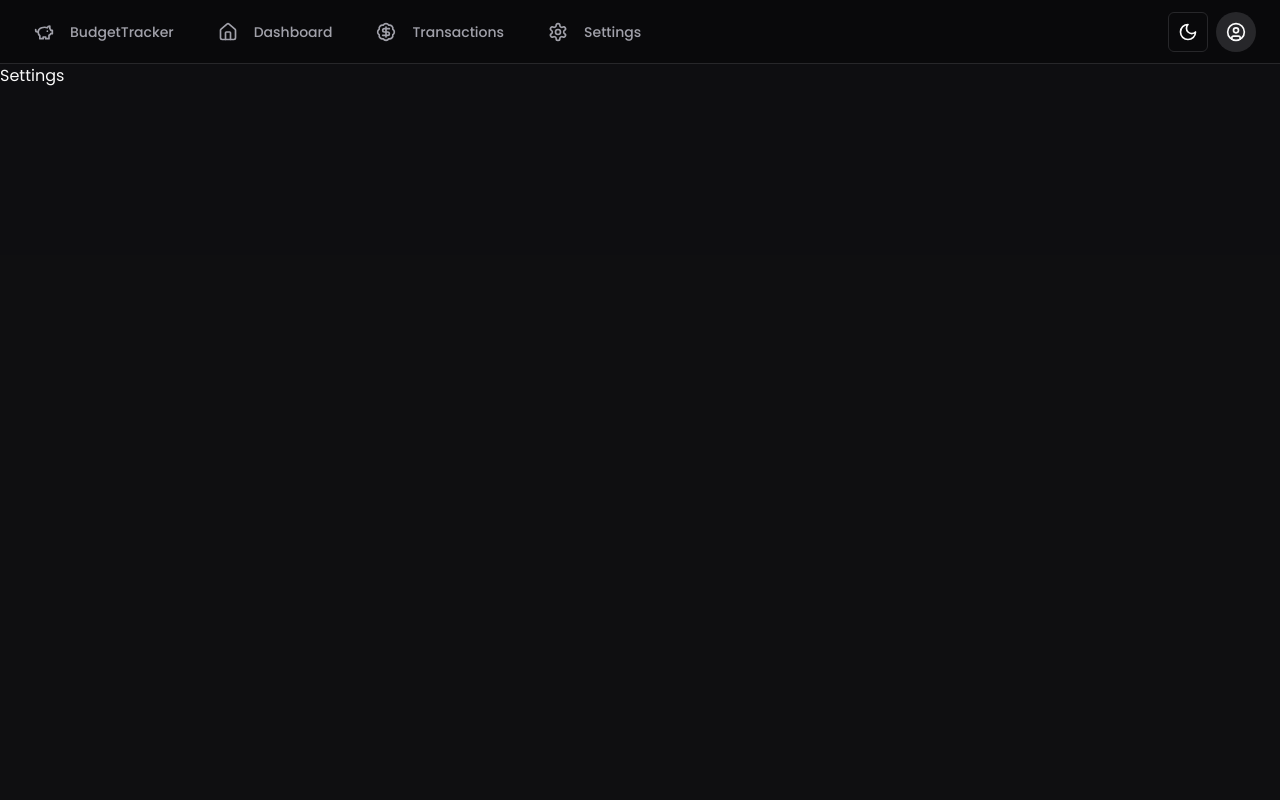
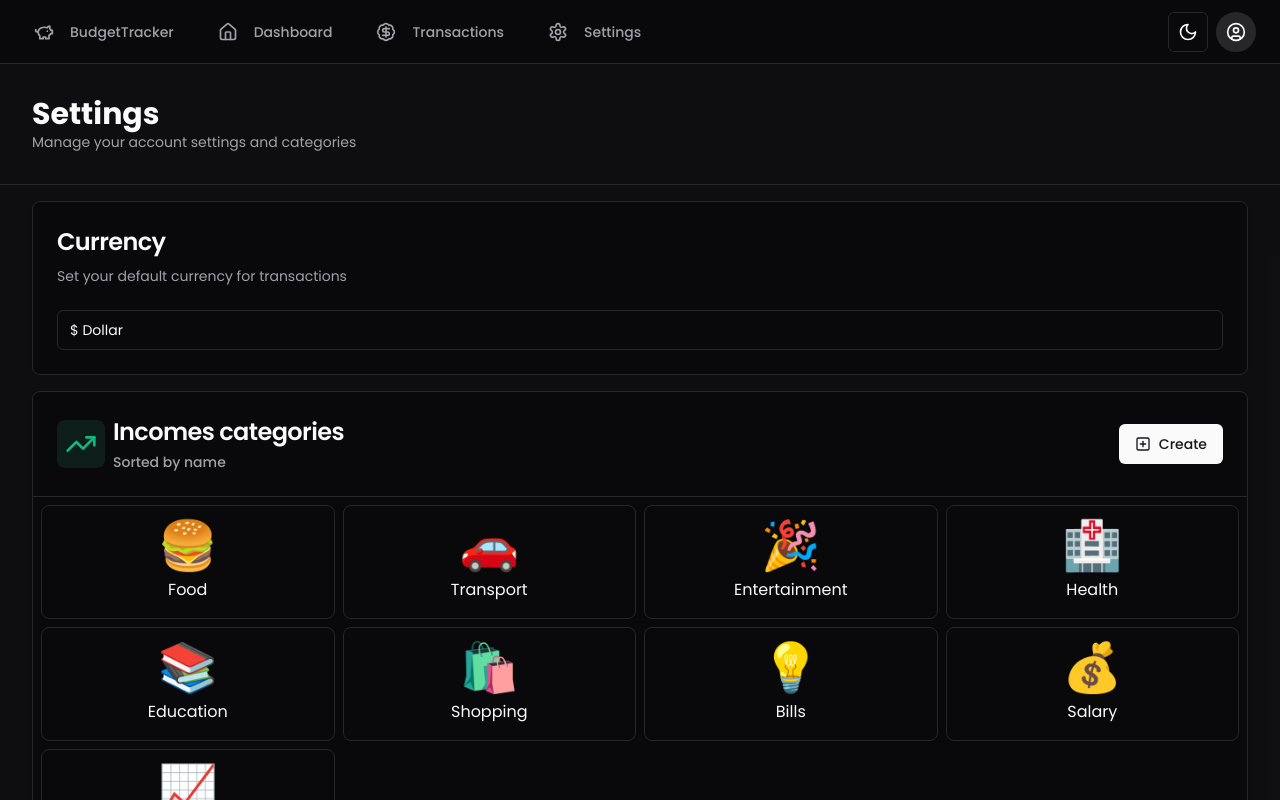
Before and after one commit to chebas5683243/budget-tracker-web, a Next.js app: page /settings in a window 1280 px wide. Shown: the top 800 px of the page. Built offline with nearby package versions, Linux system fonts and the light colour scheme.

Commit message:
feat: settings page wip

```diff
--- a/src/app/(main)/(routes)/(dashboard)/_components/history.tsx
+++ b/src/app/(main)/(routes)/(dashboard)/_components/history.tsx
@@ -203,12 +203,11 @@ const data = [
 
 export function History() {
   return (
-    <div className="container">
+    <div className="container mb-10">
       <div className="py-6">
         <h2 className="text-3xl font-bold">History</h2>
       </div>
       <Card className="flex items-center gap-3 p-2">
-        {/* <CardContent className="min-h-64 bg-slate-50 w-full"> */}
         <ResponsiveContainer width="100%" height={300}>
           <BarChart height={300} width={500} data={data}>
             <defs>
@@ -260,7 +259,6 @@ export function History() {
             />
           </BarChart>
         </ResponsiveContainer>
-        {/* </CardContent> */}
       </Card>
     </div>
   );
--- /dev/null
+++ b/src/app/(main)/(routes)/settings/_components/category-group.tsx
@@ -0,0 +1,100 @@
+import { CategoryItem } from "./category-item";
+import { Button } from "@/components/ui/button";
+import {
+  Card,
+  CardContent,
+  CardDescription,
+  CardTitle,
+} from "@/components/ui/card";
+import { Separator } from "@/components/ui/separator";
+
+import { PlusSquare, TrendingDown, TrendingUp } from "lucide-react";
+
+interface CategoryGroupProps {
+  type: "income" | "expense";
+}
+
+const categories = [
+  {
+    id: "1",
+    name: "Food",
+    icon: "🍔",
+  },
+  {
+    id: "2",
+    name: "Transport",
+    icon: "🚗",
+  },
+  {
+    id: "3",
+    name: "Entertainment",
+    icon: "🎉",
+  },
+  {
+    id: "4",
+    name: "Health",
+    icon: "🏥",
+  },
+  {
+    id: "5",
+    name: "Education",
+    icon: "📚",
+  },
+  {
+    id: "6",
+    name: "Shopping",
+    icon: "🛍️",
+  },
+  {
+    id: "7",
+    name: "Bills",
+    icon: "💡",
+  },
+  {
+    id: "8",
+    name: "Salary",
+    icon: "💰",
+  },
+  {
+    id: "9",
+    name: "Investments",
+    icon: "📈",
+  },
+];
+
+export function CategoryGroup({ type }: CategoryGroupProps) {
+  return (
+    <Card>
+      <div className="flex flex-wrap justify-between items-center p-6 gap-y-4">
+        <div className="flex gap-2 items-center">
+          {type === "income" && (
+            <TrendingUp className="size-12 p-2 bg-emerald-400/10 text-emerald-500 rounded-lg shrink-0" />
+          )}
+          {type === "expense" && (
+            <TrendingDown className="size-12 p-2 bg-red-400/10 text-red-500 rounded-lg shrink-0" />
+          )}
+          <div className="flex flex-col gap-1">
+            <CardTitle>
+              {type === "income" ? "Incomes" : "Expenses"} categories
+            </CardTitle>
+            <CardDescription className="font-medium">
+              Sorted by name
+            </CardDescription>
+          </div>
+        </div>
+        <div className="flex flex-1 justify-end">
+          <Button className="gap-2">
+            <PlusSquare className="size-4" />
+            <span className="">Create</span>
+          </Button>
+        </div>
+      </div>
+      <Separator />
+      <CardContent className="grid grid-flow-row sm:grid-cols-2 md:grid-cols-3 lg:grid-cols-4 p-2 gap-2">
+        {categories.map((category) => (
+          <CategoryItem key={category.id} category={category} />
+        ))}
+      </CardContent>
+    </Card>
+  );
+}
--- /dev/null
+++ b/src/app/(main)/(routes)/settings/_components/category-item.tsx
@@ -0,0 +1,56 @@
+import { Button } from "@/components/ui/button";
+import { Card } from "@/components/ui/card";
+import {
+  DropdownMenu,
+  DropdownMenuContent,
+  DropdownMenuGroup,
+  DropdownMenuItem,
+  DropdownMenuLabel,
+  DropdownMenuSeparator,
+  DropdownMenuTrigger,
+} from "@/components/ui/dropdown-menu";
+
+import { EllipsisVertical, Pencil, Trash } from "lucide-react";
+
+interface CategoryItemProps {
+  category: {
+    id: string;
+    name: string;
+    icon: string;
+  };
+}
+
+export function CategoryItem({ category }: CategoryItemProps) {
+  return (
+    <Card className="relative group flex hover:bg-muted-foreground/10 hover:cursor-pointer">
+      <DropdownMenu>
+        <DropdownMenuTrigger asChild className="absolute top-1 right-1">
+          <Button
+            variant="ghost"
+            className="invisible group-hover:visible p-2 transition group-hover:opacity-100 opacity-0 scale-0 group-hover:scale-100"
+          >
+            <EllipsisVertical className="size-6 text-muted-foreground" />
+          </Button>
+        </DropdownMenuTrigger>
+        <DropdownMenuContent>
+          <DropdownMenuLabel>Options</DropdownMenuLabel>
+          <DropdownMenuSeparator />
+          <DropdownMenuGroup>
+            <DropdownMenuItem className="flex gap-2">
+              <Pencil className="size-4" />
+              Edit
+            </DropdownMenuItem>
+            <DropdownMenuItem className="flex gap-2 text-red-400 focus:bg-red-400/20 focus:text-red-400">
+              <Trash className="size-4" />
+              Delete
+            </DropdownMenuItem>
+          </DropdownMenuGroup>
+        </DropdownMenuContent>
+      </DropdownMenu>
+      <div className="flex flex-col justify-center items-center w-full p-4 gap-2 select-none">
+        <span className="text-5xl">{category.icon}</span>
+        <span>{category.name}</span>
+      </div>
+    </Card>
+  );
+}
--- /dev/null
+++ b/src/app/(main)/(routes)/settings/_components/currency-picker.tsx
@@ -0,0 +1,108 @@
+"use client";
+
+import { useState } from "react";
+
+import { Button } from "@/components/ui/button";
+import {
+  Card,
+  CardContent,
+  CardDescription,
+  CardTitle,
+} from "@/components/ui/card";
+import {
+  Command,
+  CommandEmpty,
+  CommandGroup,
+  CommandInput,
+  CommandItem,
+  CommandList,
+} from "@/components/ui/command";
+import {
+  Popover,
+  PopoverContent,
+  PopoverTrigger,
+} from "@/components/ui/popover";
+import { Separator } from "@/components/ui/separator";
+import { cn } from "@/lib/utils";
+
+import { CheckIcon } from "lucide-react";
+
+const currencies = [
+  { label: "Dollar", symbol: "$" },
+  { label: "Euro", symbol: "€" },
+  { label: "Pound", symbol: "£" },
+  { label: "Yen", symbol: "¥" },
+  { label: "Rupee", symbol: "₹" },
+  { label: "Yuan", symbol: "¥" },
+  { label: "Won", symbol: "₩" },
+  { label: "Real", symbol: "R$" },
+  { label: "Peso", symbol: "$" },
+];
+
+export function CurrencyPicker() {
+  const [isOpen, setIsOpen] = useState(false);
+
+  const [selectedCurrencyName, setSelectedCurrencyName] = useState("Dollar");
+
+  const selectedCurrency = currencies.find(
+    (c) => c.label === selectedCurrencyName,
+  );
+
+  function onSelectCurrency(currencyName: string) {
+    setSelectedCurrencyName(currencyName);
+    setIsOpen(false);
+  }
+
+  return (
+    <Card className="p-6">
+      <CardTitle className="mb-2">Currency</CardTitle>
+      <CardDescription>
+        Set your default currency for transactions
+      </CardDescription>
+      <CardContent className="p-0 mt-6">
+        <Popover open={isOpen} onOpenChange={setIsOpen}>
+          <PopoverTrigger asChild>
+            <Button
+              variant="outline"
+              role="combobox"
+              className="justify-between font-normal pl-3 w-full"
+            >
+              {selectedCurrency?.symbol} {selectedCurrency?.label}
+            </Button>
+          </PopoverTrigger>
+          <PopoverContent className="w-52 p-0" side="bottom" align="start">
+            <Command>
+              <CommandInput placeholder="Search category..." className="h-9" />
+              <Separator />
+              <CommandList>
+                <CommandEmpty>No framework found.</CommandEmpty>
+                <CommandGroup>
+                  {currencies.map((currency) => (
+                    <CommandItem
+                      value={currency.label}
+                      key={currency.label}
+                      onSelect={() => onSelectCurrency(currency.label)}
+                    >
+                      <div className="flex gap-2">
+                        <span>{currency.symbol}</span>
+                        <span>{currency.label}</span>
+                      </div>
+                      <CheckIcon
+                        className={cn(
+                          "ml-auto h-4 w-4",
+                          currency.label === selectedCurrency?.label
+                            ? "opacity-100"
+                            : "opacity-0",
+                        )}
+                      />
+                    </CommandItem>
+                  ))}
+                </CommandGroup>
+              </CommandList>
+            </Command>
+          </PopoverContent>
+        </Popover>
+      </CardContent>
+    </Card>
+  );
+}
--- a/src/app/(main)/(routes)/settings/page.tsx
+++ b/src/app/(main)/(routes)/settings/page.tsx
@@ -1,7 +1,24 @@
-"use client";
+import { CategoryGroup } from "./_components/category-group";
+import { CurrencyPicker } from "./_components/currency-picker";
+import { Separator } from "@/components/ui/separator";
 
 function SettingsPage() {
-  return <div>Settings</div>;
+  return (
+    <main>
+      <div className="container flex flex-col py-8">
+        <h2 className="text-3xl font-bold">Settings</h2>
+        <p className="text-muted-foreground text-sm">
+          Manage your account settings and categories
+        </p>
+      </div>
+      <Separator className="w-full" />
+      <div className="flex flex-col gap-4 container py-4">
+        <CurrencyPicker />
+        <CategoryGroup type="income" />
+        <CategoryGroup type="expense" />
+      </div>
+    </main>
+  );
 }
 
 export default SettingsPage;
--- a/src/components/modals/create-transaction-modal.tsx
+++ b/src/components/modals/create-transaction-modal.tsx
@@ -43,6 +43,8 @@ export function CreateTransactionModal() {
     defaultValues: {
       description: "",
       amount: 0,
+      category: undefined,
+      transactionDate: undefined,
     },
   });
 
--- a/src/components/ui/card.tsx
+++ b/src/components/ui/card.tsx
@@ -36,7 +36,7 @@ const CardTitle = React.forwardRef<
   <h3
     ref={ref}
     className={cn(
-      "text-2xl font-semibold leading-none tracking-tight",
+      "text-xl sm:text-2xl font-semibold leading-none tracking-tight",
       className,
     )}
     {...props}
```
Also changed, not shown: src/components/ui/scroll-area.tsx (+11 -10 lines).
